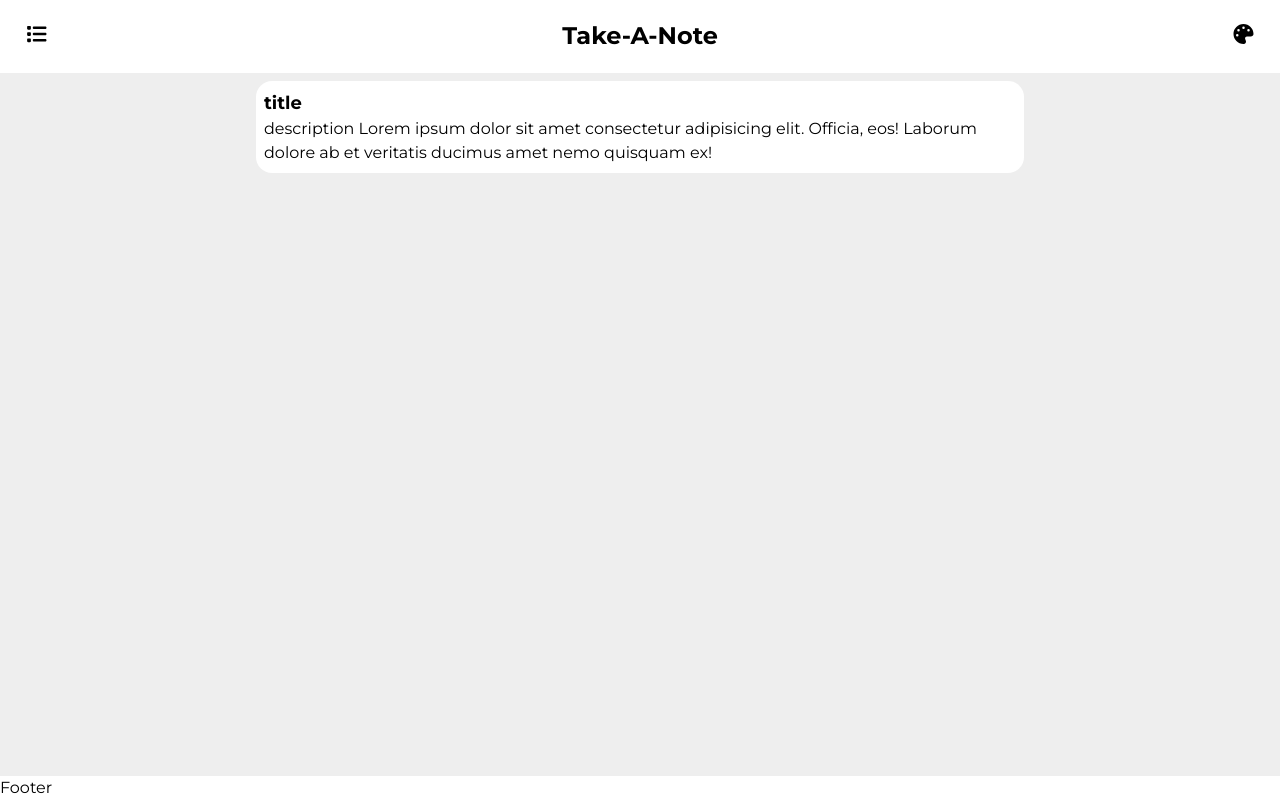
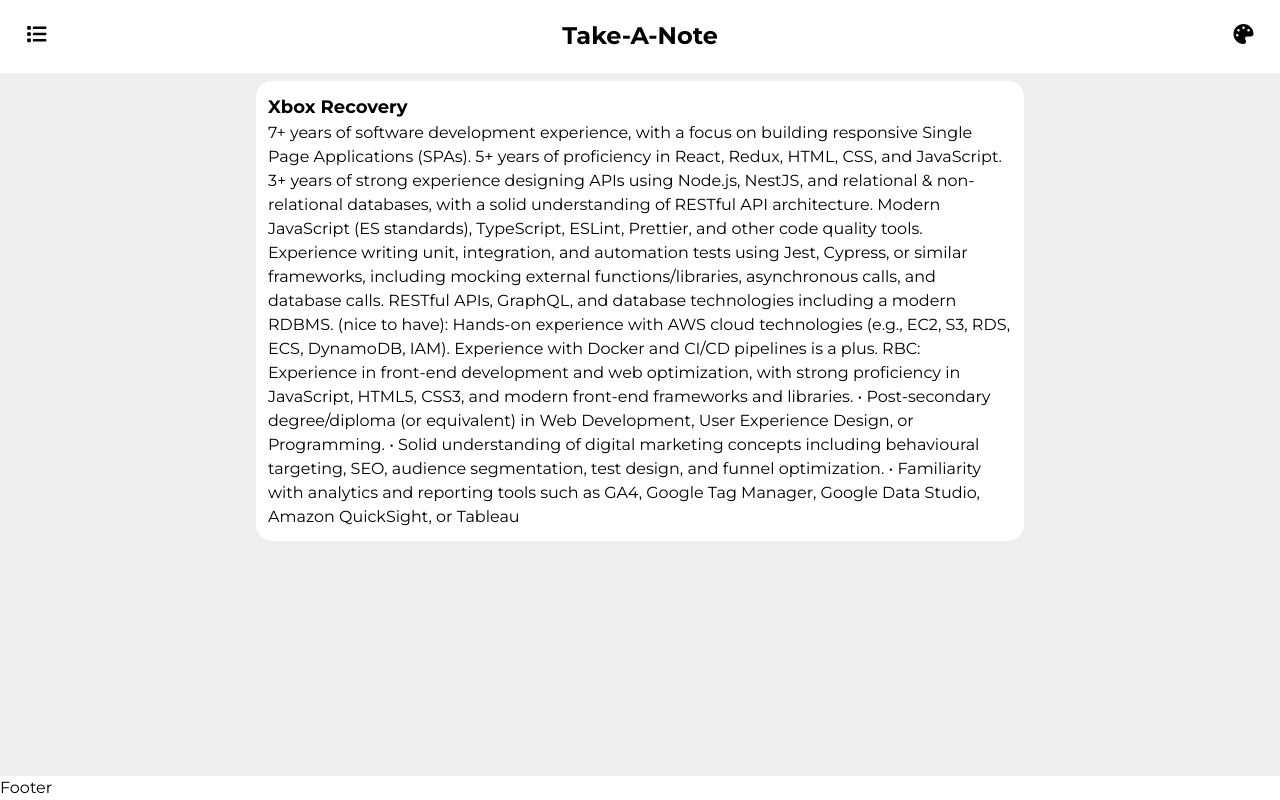
Before and after one commit to raisiglPeter/take-a-note-app, a React (Vite) app: page / in a window 1280 px wide. Built offline with nearby package versions, Linux system fonts and the light colour scheme.

Commit message:
add Card with sample data

```diff
--- a/src/layout/Main.jsx
+++ b/src/layout/Main.jsx
@@ -1,18 +1,15 @@
+import Card from "../ui/Card";
+
 function Main({ twoColumns = false }) {
+  const description = `7+ years of software development experience, with a focus on building responsive Single Page Applications (SPAs). 5+ years of proficiency in React, Redux, HTML, CSS, and JavaScript. 3+ years of strong experience designing APIs using Node.js, NestJS, and relational & non-relational databases, with a solid understanding of RESTful API architecture. Modern JavaScript (ES standards), TypeScript, ESLint, Prettier, and other code quality tools. Experience writing unit, integration, and automation tests using Jest, Cypress, or similar frameworks, including mocking external functions/libraries, asynchronous calls, and database calls. RESTful APIs, GraphQL, and database technologies including a modern RDBMS. (nice to have): Hands-on experience with AWS cloud technologies (e.g., EC2, S3, RDS, ECS, DynamoDB, IAM). Experience with Docker and CI/CD pipelines is a plus. RBC: Experience in front-end development and web optimization, with strong proficiency in JavaScript, HTML5, CSS3, and modern front-end frameworks and libraries. • Post-secondary degree/diploma (or equivalent) in Web Development, User Experience Design, or Programming. • Solid understanding of digital marketing concepts including behavioural targeting, SEO, audience segmentation, test design, and funnel optimization. • Familiarity with analytics and reporting tools such as GA4, Google Tag Manager, Google Data Studio, Amazon QuickSight, or Tableau`;
+
   return (
     <main
       className={`w-full p-2 bg-[var(--bg-mid)] grow overflow-y-auto mx-auto grid gap-2 justify-items-center ${
         twoColumns ? "grid-cols-2" : "grid-cols-1"
       }`}
     >
-      <div className="bg-white p-2 max-w-screen-md rounded-2xl max-h-[555px] self-start">
-        <h1 className="text-lg font-bold">title</h1>
-        <p>
-          description Lorem ipsum dolor sit amet consectetur adipisicing elit.
-          Officia, eos! Laborum dolore ab et veritatis ducimus amet nemo
-          quisquam ex!
-        </p>
-      </div>
+      <Card title={"Xbox Recovery"} content={description} />
     </main>
   );
 }
--- /dev/null
+++ b/src/ui/Card.jsx
@@ -0,0 +1,24 @@
+import { useRef, useState, useEffect } from "react";
+
+function Card({ title, content }) {
+  const contentRef = useRef(null);
+  const [isClipped, setIsClipped] = useState(false);
+
+  useEffect(() => {
+    if (!contentRef.current) return;
+    const el = contentRef.current;
+    setIsClipped(el.scrollHeight > el.clientHeight);
+  }, [content]);
+
+  return (
+    <div className="bg-white w-full p-3 max-w-screen-md rounded-2xl pb-3 self-start">
+      <div ref={contentRef} className="max-h-[555px] overflow-clip">
+        <h1 className="text-lg font-bold">{title}</h1>
+        <p>{content}</p>
+      </div>
+      {isClipped && <div className="text-xl font-bold select-none">…</div>}
+    </div>
+  );
+}
+
+export default Card;
```
